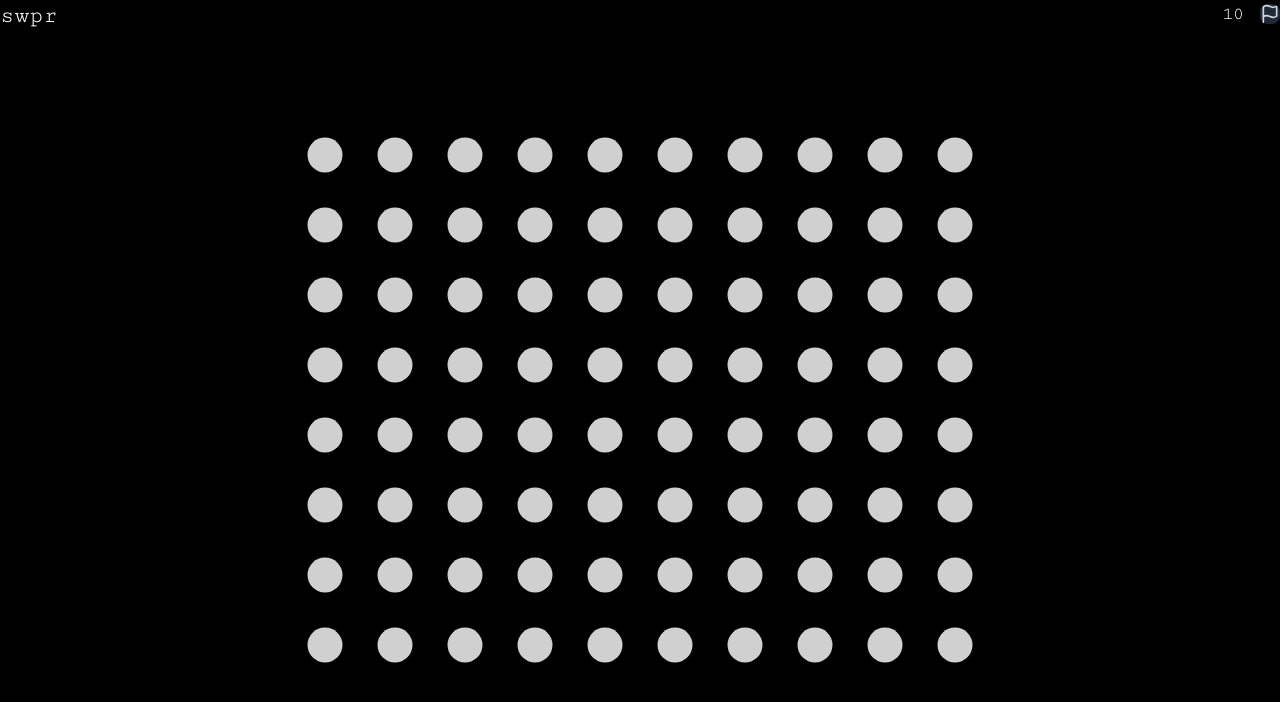
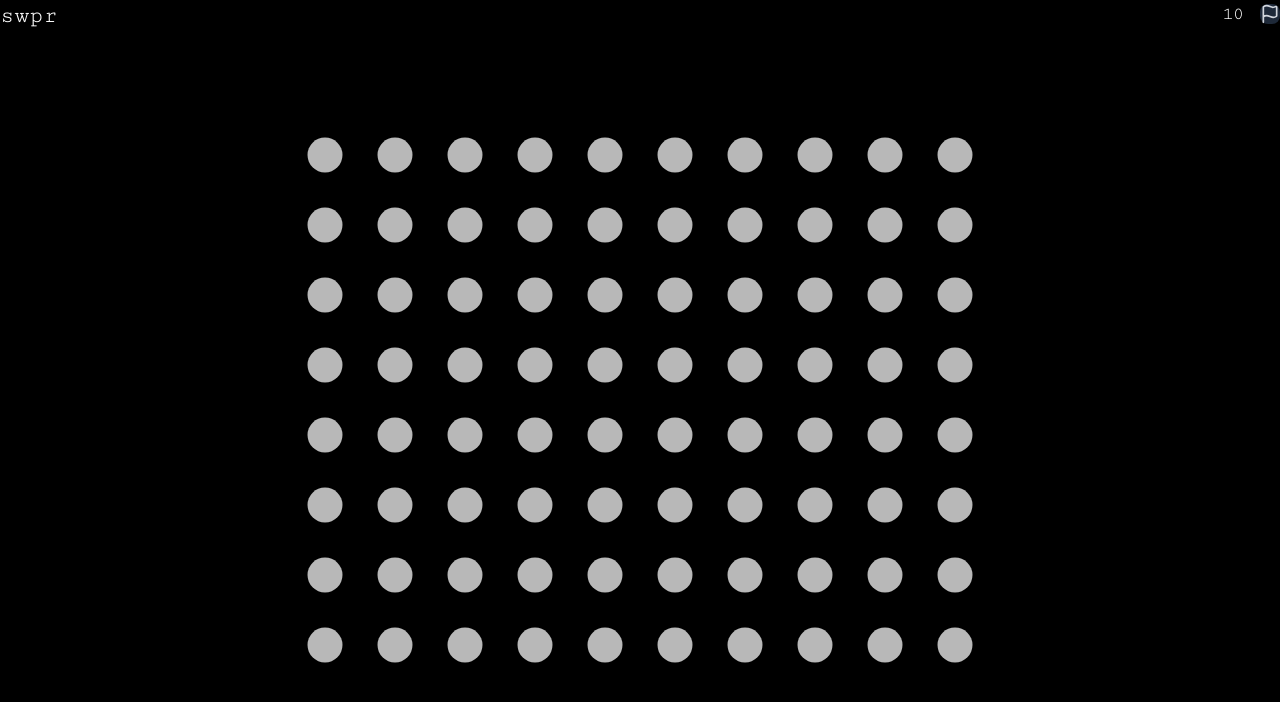
Before and after one commit to leoy1016/minesweeper-game, a Next.js app: page /game/easy in a window 1280 px wide. Shown: the top 702 px of the page. Built offline with nearby package versions, Linux system fonts and the light colour scheme.

Commit message:
Make green dots less saturated and white dots more gray

```diff
--- a/components/BoardCanvas.tsx
+++ b/components/BoardCanvas.tsx
@@ -146,15 +146,15 @@ export default function BoardCanvas({ isMultiplayer = false }: BoardCanvasProps)
       ctx.arc(centerX, centerY, DOT_SIZE / 2, 0, Math.PI * 2)
       ctx.fill()
     } else if (isWinning) {
-      // During winning, all dots turn green gradually
+      // During winning, all dots turn green gradually (less saturated)
       const greenIntensity = winningProgress
-      ctx.fillStyle = `rgba(0, 255, 0, ${greenIntensity})`
+      ctx.fillStyle = `rgba(100, 200, 100, ${greenIntensity})`
       ctx.beginPath()
       ctx.arc(centerX, centerY, DOT_SIZE / 2, 0, Math.PI * 2)
       ctx.fill()
     } else if (cell.state === 'hidden') {
-      // Gray-white dot for hidden cells
-      ctx.fillStyle = '#D0D0D0'
+      // More gray dot for hidden cells
+      ctx.fillStyle = '#B8B8B8'
       ctx.beginPath()
       ctx.arc(centerX, centerY, DOT_SIZE / 2, 0, Math.PI * 2)
       ctx.fill()
```
